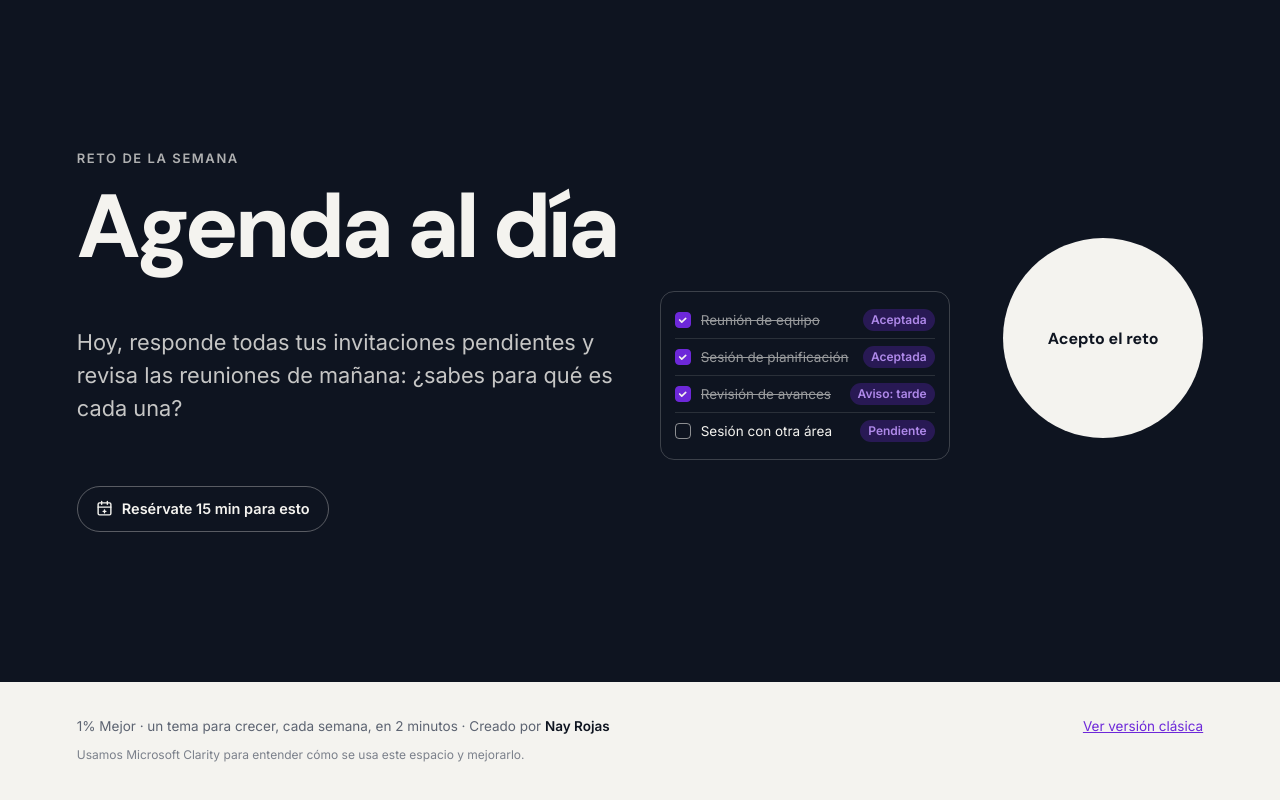
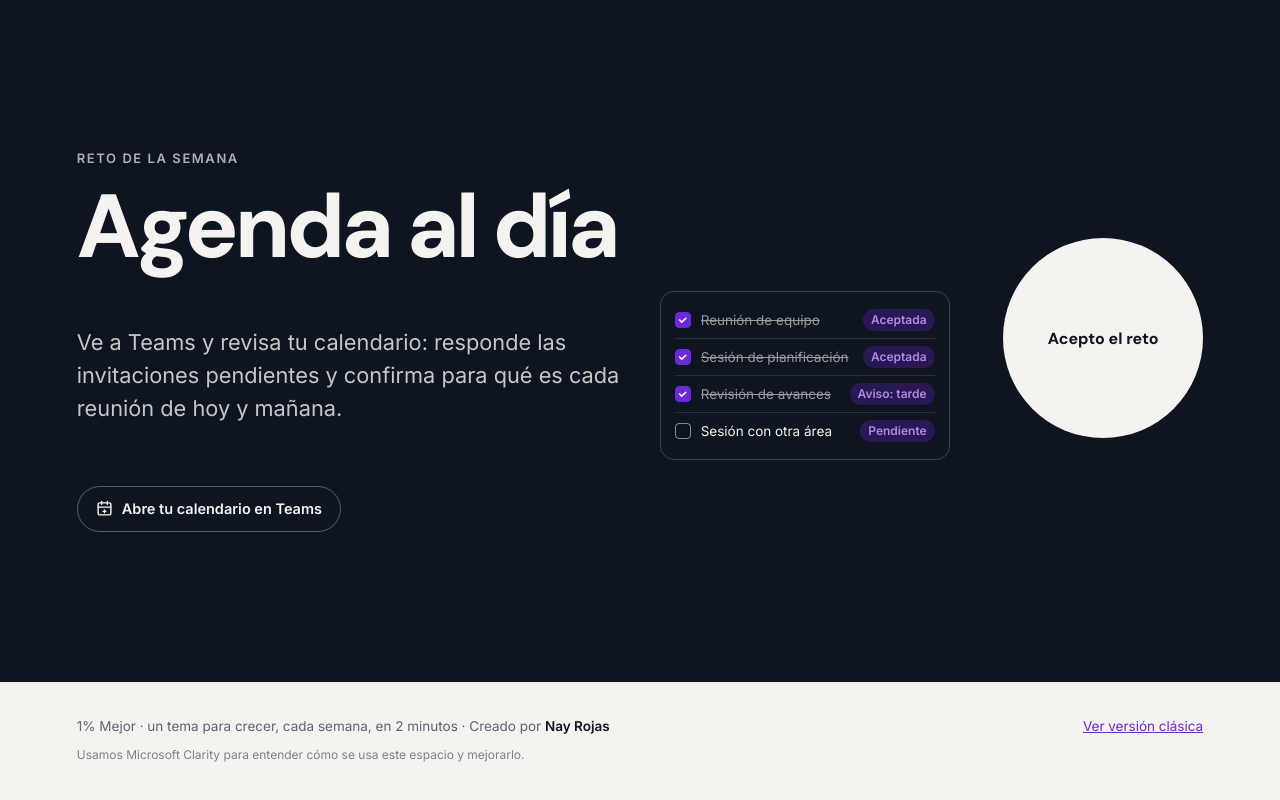
Before and after one commit to NayRojas/1-mejor, a plain HTML site: page index.html in a window 1280 px wide. Shown: the part 4002-4802 px from the top of the page. Drawn offline with Linux system fonts and the light colour scheme.

Commit message:
Semana 47: el reto abre el calendario de Teams
Co-Authored-By: Claude Opus 5.5 <noreply@anthropic.com>
Claude-Session: https://claude.ai/code/session_013WZbAye7BtUGeiqhUegAdH

```diff
--- a/contenido.js
+++ b/contenido.js
@@ -12,6 +12,8 @@
      junto al reto, con "texto", "fecha" y "hecho" (true/false).
    - "publicar" es opcional: la fecha (AAAA-MM-DD) en que la semana aparece.
      Antes de esa fecha solo se ve con el enlace de vista previa (?previa).
+   - "reto.accion" es opcional: "calendario" muestra un botón que abre el
+     calendario de Teams; si falta, el botón crea un bloque de 15 min.
    - "color" es opcional: el color de la semana, uno para modo
      claro y otro para modo oscuro. Si falta, se usa el verde.
    ========================================================= */
@@ -32,7 +34,7 @@ const SEMANAS = [
         { titulo: "Que tu voz se escuche", texto: "Habla fuerte y claro, y ve al punto." },
         { titulo: "Ninguna invitación sin respuesta", texto: "No negociable: acepta, rechaza o avisa si llegas tarde. Es el tiempo de otra persona y el tuyo." }
       ],
-      reto: { titulo: "Agenda al día", texto: "Hoy, responde todas tus invitaciones pendientes y revisa las reuniones de mañana: ¿sabes para qué es cada una?",
+      reto: { titulo: "Agenda al día", accion: "calendario", texto: "Ve a Teams y revisa tu calendario: responde las invitaciones pendientes y confirma para qué es cada reunión de hoy y mañana.",
         lista: [
           { texto: "Reunión de equipo", fecha: "Aceptada", hecho: true },
           { texto: "Sesión de planificación", fecha: "Aceptada", hecho: true },
@@ -53,7 +55,7 @@ const SEMANAS = [
           { titulo: "Make your voice heard", texto: "Speak loud and clear, and get to the point." },
           { titulo: "No invite left unanswered", texto: "Non-negotiable: accept, decline, or say if you'll be late. It's someone else's time, and yours." }
         ],
-        reto: { titulo: "Calendar up to date", texto: "Today, answer all your pending invites and review tomorrow's meetings: do you know what each one is for?",
+        reto: { titulo: "Calendar up to date", accion: "calendario", texto: "Go to Teams and check your calendar: answer pending invites and confirm what each of today's and tomorrow's meetings is for.",
           lista: [
             { texto: "Team meeting", fecha: "Accepted", hecho: true },
             { texto: "Planning session", fecha: "Accepted", hecho: true },
--- a/index.html
+++ b/index.html
@@ -281,8 +281,8 @@ const FINE = matchMedia("(hover:hover)").matches;
 let semana = 0, lang = "es";
 try { if (localStorage.getItem("pulso-lang") === "en") lang = "en"; } catch (e) {}
 const view = s => (lang === "en" && s.en) ? { ...s, ...s.en } : s;
-const X = { es: { scroll: "Desliza", back: "Ver versión clásica", scrollK: "Desliza ↓", open: "Abrir →", toNight: "Cambiar a modo noche", toDay: "Cambiar a modo día", agenda: "Resérvate 15 min para esto", agendaTip: "Abre Teams con un bloque de 15 minutos en tu calendario, listo para guardar" },
-            en: { scroll: "Scroll", back: "See classic version", scrollK: "Scroll ↓", open: "Open →", toNight: "Switch to night mode", toDay: "Switch to day mode", agenda: "Save 15 min for this", agendaTip: "Opens Teams with a 15-minute block in your calendar, ready to save" } };
+const X = { es: { scroll: "Desliza", back: "Ver versión clásica", scrollK: "Desliza ↓", open: "Abrir →", toNight: "Cambiar a modo noche", toDay: "Cambiar a modo día", agenda: "Resérvate 15 min para esto", agendaTip: "Abre Teams con un bloque de 15 minutos en tu calendario, listo para guardar", cal: "Abre tu calendario en Teams", calTip: "Abre el calendario de Teams en una pestaña nueva" },
+            en: { scroll: "Scroll", back: "See classic version", scrollK: "Scroll ↓", open: "Open →", toNight: "Switch to night mode", toDay: "Switch to day mode", agenda: "Save 15 min for this", agendaTip: "Opens Teams with a 15-minute block in your calendar, ready to save", cal: "Open your Teams calendar", calTip: "Opens your Teams calendar in a new tab" } };
 const retoAceptado = n => { try { return localStorage.getItem("pulso-reto-" + n) === "1"; } catch (e) { return false; } };
 /* Enlace que abre Teams con una reunión de 15 min lista para guardar (bloque personal, sin invitados).
    Horario: el siguiente día hábil a las 9:00, hora de Lima (UTC-5, sin horario de verano). */
@@ -351,9 +351,9 @@ function render() {
               <span class="t">${x.texto}</span><span class="f">${x.fecha}</span>
             </li>`).join("")}</ul>` : ""}
         </div>
-        <a class="agenda" href="${teamsLink(d.reto)}" target="_blank" rel="noopener" title="${X[lang].agendaTip}">
+        <a class="agenda" href="${d.reto.accion === "calendario" ? "https://teams.microsoft.com/_#/calendarv2" : teamsLink(d.reto)}" target="_blank" rel="noopener" title="${d.reto.accion === "calendario" ? X[lang].calTip : X[lang].agendaTip}" data-ev="${d.reto.accion === "calendario" ? "abrir_calendario_teams" : "agendar_teams"}">
           <svg width="17" height="17" viewBox="0 0 24 24" fill="none" stroke="currentColor" stroke-width="2" stroke-linecap="round" stroke-linejoin="round" aria-hidden="true"><rect x="3" y="4" width="18" height="17" rx="2"/><path d="M8 2v4M16 2v4M3 10h18M12 14v4M10 16h4"/></svg>
-          ${X[lang].agenda}
+          ${d.reto.accion === "calendario" ? X[lang].cal : X[lang].agenda}
         </a>
       </div>
       <button class="magnet${ok ? " done" : ""}" type="button">${ok ? L.accepted : L.accept}</button>
@@ -369,7 +369,7 @@ function render() {
 
   // Botón del reto
   document.querySelectorAll("#main a.cta").forEach(a => a.addEventListener("click", () => track("abrir_enlace")));
-  document.querySelectorAll("#main a.agenda").forEach(a => a.addEventListener("click", () => track("agendar_teams")));
+  document.querySelectorAll("#main a.agenda").forEach(a => a.addEventListener("click", () => track(a.dataset.ev)));
   const btn = $(".magnet");
   btn.onclick = () => {
     track("reto_aceptado");
```
